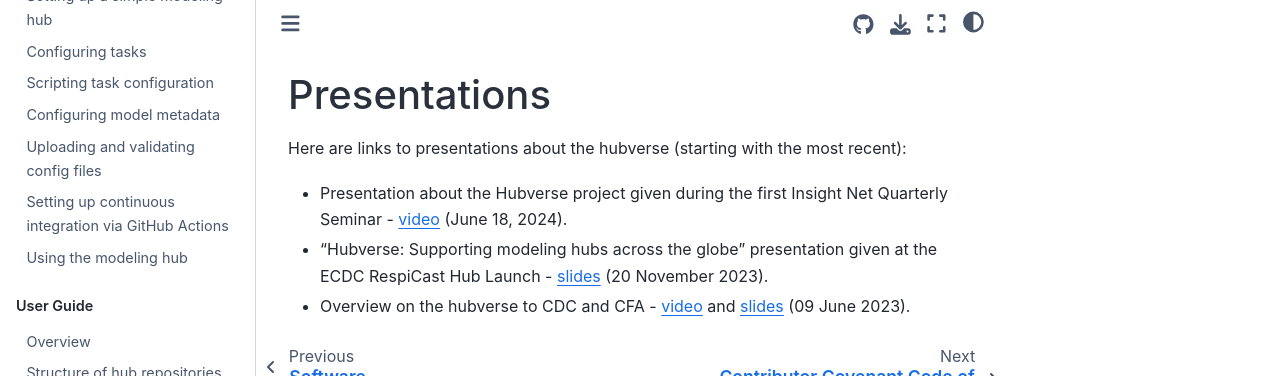
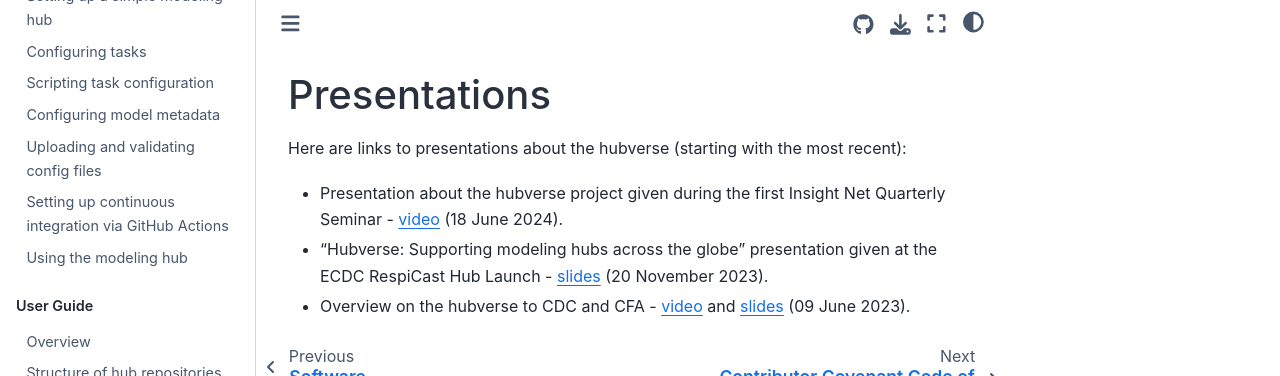
Before and after one commit to hubverse-org/hubDocs, a Sphinx documentation site: the page built from docs/source/user-guide/presentations.md, in a window 1280 px wide. Shown: the top 376 px of the page. Built offline with Sphinx 7.4.7 and the Sphinx Book theme 1.1.4, drawn with Linux system fonts in a browser that asks for light colours; comment, search, counter and statistics services are not loaded.

Commit message:
fix dates and capitals

```diff
--- a/docs/source/user-guide/presentations.md
+++ b/docs/source/user-guide/presentations.md
@@ -2,6 +2,6 @@
 
 Here are links to presentations about the hubverse (starting with the most recent):
 
-- Presentation about the Hubverse project given during the first Insight Net Quarterly Seminar - [video](https://youtu.be/RF5_V2SEbnA?si=iBsmitzG9qLmIiE1) (June 18, 2024).
+- Presentation about the hubverse project given during the first Insight Net Quarterly Seminar - [video](https://youtu.be/RF5_V2SEbnA?si=iBsmitzG9qLmIiE1) (18 June 2024).
 - "Hubverse: Supporting modeling hubs across the globe" presentation given at the ECDC RespiCast Hub Launch - [slides](../files/202311-ecdc-hub-launch.pdf) (20 November 2023).
 - Overview on the hubverse to CDC and CFA - [video](https://www.youtube.com/watch?v=aLVF90zwM-E) and [slides](https://docs.google.com/presentation/d/e/2PACX-1vRhXa7DgUDATi3Ovzc8rmUADD9aWeaZKkDV-2wXmja4KT0PJV7elsWiNRHCj9ypRaFEGoFNumOP2mhS/pub?start=false&loop=false&delayms=3000) (09 June 2023).
```
